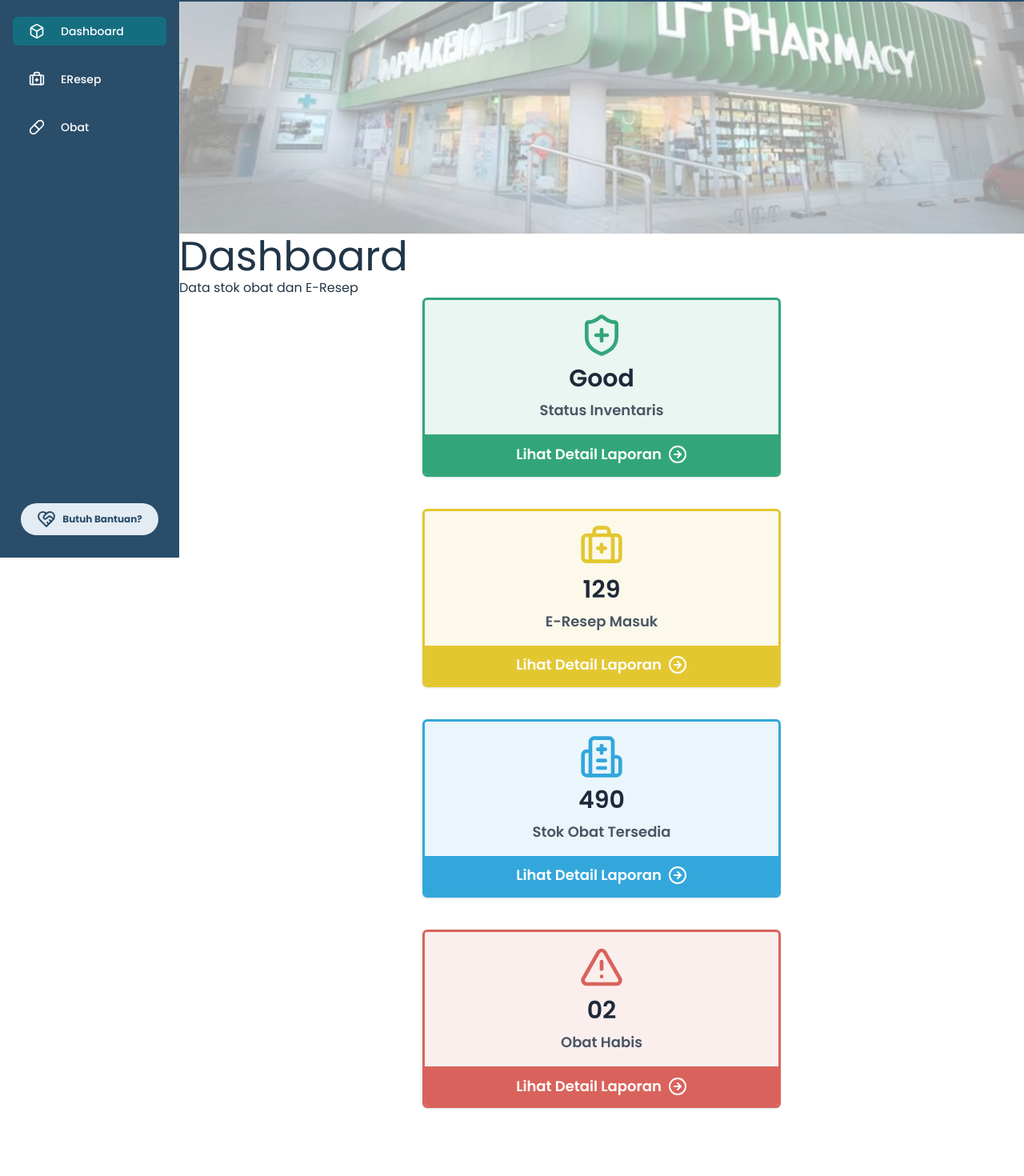
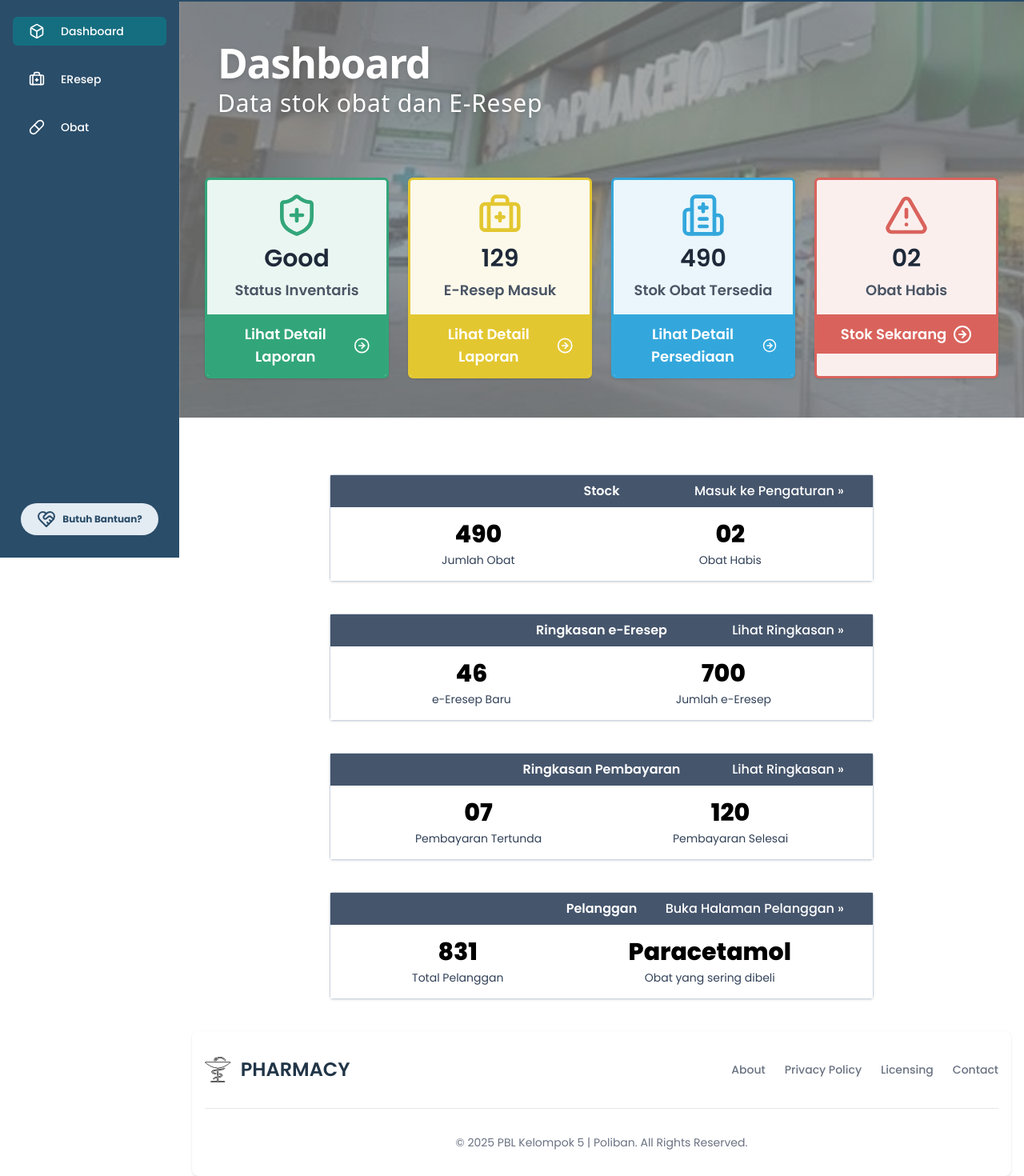
Before and after one commit to raihanjauhari/Pharmacy, a React (Vite) app: page /dashboard-petugas in a window 1280 px wide. Shown: the part 103-1573 px from the top of the page at 80% size. Before the commit the page ends 1528 px from the top, so only its background shows below. Built offline with nearby package versions, Linux system fonts and the light colour scheme.

Commit message:
membuat beberapa perubahan

```diff
--- /dev/null
+++ b/src/components/Footer.jsx
@@ -0,0 +1,54 @@
+import React from "react";
+import Logo from "../assets/logo.svg";
+
+const Footer = () => {
+  return (
+    <footer className="bg-white rounded-lg shadow-sm dark:bg-gray-900 m-4">
+      <div className="w-full max-w-screen-xl mx-auto p-4 md:py-8">
+        <div className="sm:flex sm:items-center sm:justify-between">
+          <a
+            href={Logo}
+            className="flex items-center mb-4 sm:mb-0 space-x-3 rtl:space-x-reverse"
+          >
+            <img src={Logo} className="h-8" alt="Flowbite Logo" />
+            <span className="self-center text-2xl font-semibold whitespace-nowrap dark:text-white">
+              PHARMACY
+            </span>
+          </a>
+          <ul className="flex flex-wrap items-center mb-6 text-sm font-medium text-gray-500 sm:mb-0 dark:text-gray-400">
+            <li>
+              <a href="#" className="hover:underline me-4 md:me-6">
+                About
+              </a>
+            </li>
+            <li>
+              <a href="#" className="hover:underline me-4 md:me-6">
+                Privacy Policy
+              </a>
+            </li>
+            <li>
+              <a href="#" className="hover:underline me-4 md:me-6">
+                Licensing
+              </a>
+            </li>
+            <li>
+              <a href="#" className="hover:underline">
+                Contact
+              </a>
+            </li>
+          </ul>
+        </div>
+        <hr className="my-6 border-gray-200 sm:mx-auto dark:border-gray-700 lg:my-8" />
+        <span className="block text-sm text-gray-500 sm:text-center dark:text-gray-400">
+          © 2025{" "}
+          <a href="https://flowbite.com/" className="hover:underline">
+            PBL Kelompok 5 | Poliban
+          </a>
+          . All Rights Reserved.
+        </span>
+      </div>
+    </footer>
+  );
+};
+
+export default Footer;
--- a/src/components/petugas/ProfileDropDown.jsx
+++ b/src/components/petugas/ProfileDropDown.jsx
@@ -1,50 +1,39 @@
 import React from "react";
+import Jumbo from "../../assets/jumbo.jpeg";
+import { LucideLogOut } from "lucide-react";
+import { useNavigate } from "react-router-dom";
 
 const ProfileDropdown = () => {
+  const navigate = useNavigate();
+
   return (
     <div className="absolute right-0 mt-2 w-80 bg-white border border-gray-300 rounded-lg shadow-lg p-4 z-50">
       <div className="mb-4">
-        <h3 className="text-sm font-medium text-gray-500">Your Account</h3>
+        <h3 className="text-sm font-medium text-gray-500">Akun Anda</h3>
         <div className="flex items-center mt-2 space-x-3">
-          <img
-            src="/path/to/profile.jpg" // Ganti sesuai lokasi gambar
-            alt="Profile"
-            className="w-10 h-10 rounded-full"
-          />
+          <img src={Jumbo} alt="Profile" className="w-10 h-10 rounded-full" />
           <div>
-            <p className="text-gray-900 font-semibold">Alex Martinez</p>
-            <div className="flex space-x-2 text-sm text-blue-600">
-              <a href="#">View Profile</a>
-              <a href="#">Dashboard</a>
-              <a href="#">Admin</a>
-            </div>
+            <p className="text-gray-900 font-semibold">DON Jumbo</p>
+            <p className="text-sm text-gray-600">donjumbo22@example.com</p>
+            <p className="text-sm text-gray-500">Petugas</p>
           </div>
         </div>
       </div>
-      <div className="mb-4">
-        <h3 className="text-sm font-medium text-gray-500">
-          Your Organizations
-        </h3>
-        <div className="mt-2 space-y-3">
-          <div>
-            <p className="font-semibold text-gray-800">City Corps Kids</p>
-            <div className="flex space-x-2 text-sm text-blue-600">
-              <a href="#">View Profile</a>
-              <a href="#">Dashboard</a>
-            </div>
-          </div>
-          <div>
-            <p className="font-semibold text-gray-800">My New Organization</p>
-            <div className="flex space-x-2 text-sm text-blue-600">
-              <a href="#">View Profile</a>
-              <a href="#">Dashboard</a>
-            </div>
-          </div>
-        </div>
+
+      <hr className="w-full m-0 p-0 border-gray-300" />
+
+      <div className="mt-2">
+        <button
+          className="flex items-center justify-center gap-2 text-red-600 w-full h-10 hover:bg-gray-100 rounded-md"
+          onClick={() => {
+            localStorage.removeItem("token");
+            navigate("/");
+          }}
+        >
+          <LucideLogOut className="text-red-500" />
+          <span>Sign Out</span>
+        </button>
       </div>
-      <button className="text-center text-red-600 w-full py-2 hover:bg-gray-100 rounded-md">
-        Sign Out
-      </button>
     </div>
   );
 };
--- /dev/null
+++ b/src/components/petugas/SummaryCard.jsx
@@ -0,0 +1,33 @@
+import React from "react";
+
+const SummaryCard = ({ title, linkText, linkAction, items }) => {
+  return (
+    <div className="w-170 rounded border border-slate-300 shadow-sm mb-6">
+      {/* Header */}
+      <div className="bg-slate-600 px-4 py-2 text-center relative">
+        <span className="text-white font-semibold">{title}</span>
+        <button
+          onClick={linkAction}
+          className="absolute right-4 top-1/2 -translate-y-1/2 text-white text-sm hover:underline flex items-center space-x-1"
+        >
+          <span>{linkText}</span>
+          <span>&raquo;</span>
+        </button>
+      </div>
+
+      {/* Konten Angka */}
+      <div className="flex justify-around px-6 py-4 bg-white">
+        {items.map((item, index) => (
+          <div key={index} className="text-center">
+            <div className="text-3xl font-extrabold text-black">
+              {item.value}
+            </div>
+            <div className="text-sm text-slate-700 mt-1">{item.label}</div>
+          </div>
+        ))}
+      </div>
+    </div>
+  );
+};
+
+export default SummaryCard;
--- a/src/pages/petugas/Dashboard.jsx
+++ b/src/pages/petugas/Dashboard.jsx
@@ -7,29 +7,49 @@ import {
   LucideShieldPlus,
   LucideTriangleAlert,
 } from "lucide-react";
+import SummaryCard from "../../components/petugas/SummaryCard";
+import Footer from "../../components/Footer";
 
 const Dashboard = () => {
   return (
     <div>
-      <img src={Parmasi} alt="banner" />
       <div>
-        <h1>Dashboard</h1>
-        <h2>Data stok obat dan E-Resep</h2>
+        {/* Banner gambar background di atas */}
+        <div
+          className="h-130 bg-cover relative"
+          style={{
+            backgroundImage: `url(${Parmasi})`,
+          }}
+        >
+          {/* Overlay untuk menurunkan kecerahan gambar */}
+          <div className="absolute inset-0 bg-black opacity-35 z-0"></div>
+
+          {/* Konten teks yang berada di atas background */}
+          <div className="relative z-10 flex flex-col h-full px-12 pt-12 text-black font-sans">
+            <h1 className="text-5xl font-extrabold tracking-tight text-white drop-shadow-md">
+              Dashboard
+            </h1>
+            <h2 className="text-3xl mt-1 text-white font-medium tracking-wide drop-shadow-sm">
+              Data stok obat dan E-Resep
+            </h2>
+          </div>
         </div>
 
+        {/* Kontainer Card setelah banner */}
+        <div className="grid grid-cols-1 md:grid-cols-2 lg:grid-cols-4 gap-6 px-8 mt-[-300px] z-20 relative">
           {/* Status Inventaris */}
-      <div className="w-full max-w-md mx-auto border-3 border-[#32A67A] rounded-md overflow-hidden shadow-sm bg-[#EAF6F1] mb-10">
-        {/* Konten laporan */}
+          <div className="border-3 border-[#32A67A] rounded-md overflow-hidden shadow-sm bg-[#EAF6F1]">
             <div className="p-4 text-center">
               <div className="flex justify-center">
                 <LucideShieldPlus className="text-[#32A67A] w-14 h-14" />
               </div>
-
-          <h3 className="text-3xl font-semibold text-gray-800 mt-2">Good</h3>
-          <p className="text-gray-600 mt-2 font-semibold">Status Inventaris</p>
+              <h3 className="text-3xl font-semibold text-gray-800 mt-2">
+                Good
+              </h3>
+              <p className="text-gray-600 mt-2 font-semibold">
+                Status Inventaris
+              </p>
             </div>
-
-        {/* Tombol "Lihat Detail Laporan" */}
             <div className="bg-[#32A67A] hover:bg-[#75A392]">
               <button className="w-full px-4 py-2 text-white flex items-center justify-center gap-2">
                 <p className="font-semibold">Lihat Detail Laporan</p>
@@ -38,19 +58,15 @@ const Dashboard = () => {
             </div>
           </div>
 
-      {/* EResep Masuk */}
-      <div className="w-full max-w-md mx-auto border-3 border-[#E3C731] rounded-md overflow-hidden shadow-sm bg-[#FCF9EA] mb-10">
-        {/* Konten laporan */}
+          {/* E-Resep Masuk */}
+          <div className="border-3 border-[#E3C731] rounded-md overflow-hidden shadow-sm bg-[#FCF9EA]">
             <div className="p-4 text-center">
               <div className="flex justify-center">
                 <LucideBriefcaseMedical className="text-[#E3C731] w-14 h-14" />
               </div>
-
               <h3 className="text-3xl font-semibold text-gray-800 mt-2">129</h3>
               <p className="text-gray-600 mt-2 font-semibold">E-Resep Masuk</p>
             </div>
-
-        {/* Tombol "Lihat Detail Laporan" */}
             <div className="bg-[#E3C731] hover:bg-[#C6B662]">
               <button className="w-full px-4 py-2 text-white flex items-center justify-center gap-2">
                 <p className="font-semibold">Lihat Detail Laporan</p>
@@ -59,48 +75,87 @@ const Dashboard = () => {
             </div>
           </div>
 
-      {/* Obat Tersedia */}
-      <div className="w-full max-w-md mx-auto border-3 border-[#33A7DC] rounded-md overflow-hidden shadow-sm bg-[#EAF6FB] mb-10">
-        {/* Konten laporan */}
+          {/* Stok Obat Tersedia */}
+          <div className="border-3 border-[#33A7DC] rounded-md overflow-hidden shadow-sm bg-[#EAF6FB]">
             <div className="p-4 text-center">
               <div className="flex justify-center">
                 <LucideHospital className="text-[#33A7DC] w-14 h-14" />
               </div>
-
               <h3 className="text-3xl font-semibold text-gray-800 mt-2">490</h3>
-          <p className="text-gray-600 mt-2 font-semibold">Stok Obat Tersedia</p>
+              <p className="text-gray-600 mt-2 font-semibold">
+                Stok Obat Tersedia
+              </p>
             </div>
-
-        {/* Tombol "Lihat Detail Laporan" */}
             <div className="bg-[#33A7DC] hover:bg-[#5BA5C7]">
               <button className="w-full px-4 py-2 text-white flex items-center justify-center gap-2">
-            <p className="font-semibold">Lihat Detail Laporan</p>
+                <p className="font-semibold">Lihat Detail Persediaan</p>
                 <LucideCircleArrowRight />
               </button>
             </div>
           </div>
 
-      {/* Stok Habis */}
-      <div className="w-full max-w-md mx-auto border-3 border-[#D9635C] rounded-md overflow-hidden shadow-sm bg-[#FBEFEE] mb-10">
-        {/* Konten laporan */}
+          {/* Obat Habis */}
+          <div className="border-3 border-[#D9635C] rounded-md overflow-hidden shadow-sm bg-[#FBEFEE]">
             <div className="p-4 text-center">
               <div className="flex justify-center">
                 <LucideTriangleAlert className="text-[#D9635C] w-14 h-14" />
               </div>
-
               <h3 className="text-3xl font-semibold text-gray-800 mt-2">02</h3>
               <p className="text-gray-600 mt-2 font-semibold">Obat Habis</p>
             </div>
-
-        {/* Tombol "Lihat Detail Laporan" */}
             <div className="bg-[#D9635C] hover:bg-[#C17E7B]">
               <button className="w-full px-4 py-2 text-white flex items-center justify-center gap-2">
-            <p className="font-semibold">Lihat Detail Laporan</p>
+                <p className="font-semibold">Stok Sekarang</p>
                 <LucideCircleArrowRight />
               </button>
             </div>
           </div>
         </div>
+      </div>
+
+      {/* ////////////////////////////////////////////////////////////////////////////////////////////// */}
+      <div className="flex flex-wrap justify-center gap-4 px-8 mt-30">
+        <SummaryCard
+          title="Stock"
+          linkText="Masuk ke Pengaturan"
+          linkAction={() => console.log("Masuk ke Pengaturan")}
+          items={[
+            { value: "490", label: "Jumlah Obat" },
+            { value: "02", label: "Obat Habis" },
+          ]}
+        />
+        <SummaryCard
+          title="Ringkasan e-Eresep"
+          linkText="Lihat Ringkasan"
+          linkAction={() => console.log("Masuk ke Pengaturan")}
+          items={[
+            { value: "46", label: "e-Eresep Baru" },
+            { value: "700", label: "Jumlah e-Eresep" },
+          ]}
+        />
+        <SummaryCard
+          title="Ringkasan Pembayaran"
+          linkText="Lihat Ringkasan"
+          linkAction={() => console.log("Masuk ke Pengaturan")}
+          items={[
+            { value: "07", label: "Pembayaran Tertunda" },
+            { value: "120", label: "Pembayaran Selesai" },
+          ]}
+        />
+        <SummaryCard
+          title="Pelanggan"
+          linkText="Buka Halaman Pelanggan"
+          linkAction={() => console.log("Masuk ke Pengaturan")}
+          items={[
+            { value: "831", label: "Total Pelanggan" },
+            { value: "Paracetamol", label: "Obat yang sering dibeli" },
+          ]}
+        />
+      </div>
+
+      {/* Footer */}
+      <Footer />
+    </div>
   );
 };
 
```
Also changed, not shown: src/components/petugas/Header.jsx (+5 -3 lines), src/components/petugas/NotificationDropdown.jsx (+23 -6 lines), src/index.css (+13 -0 lines). Lines whose indentation alone changed are shown as unchanged.
